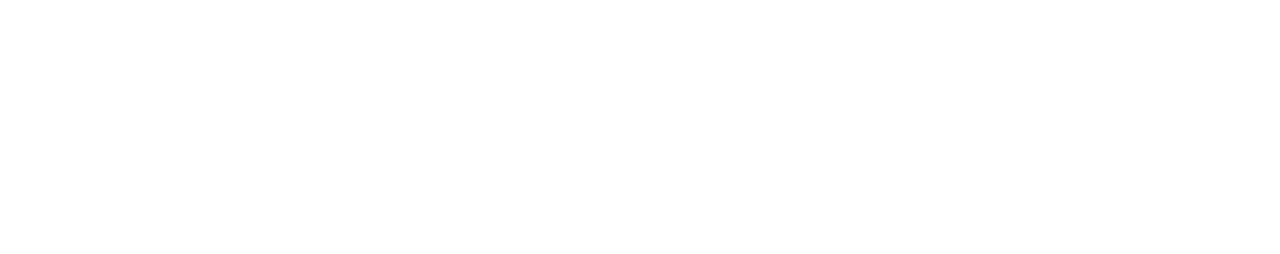
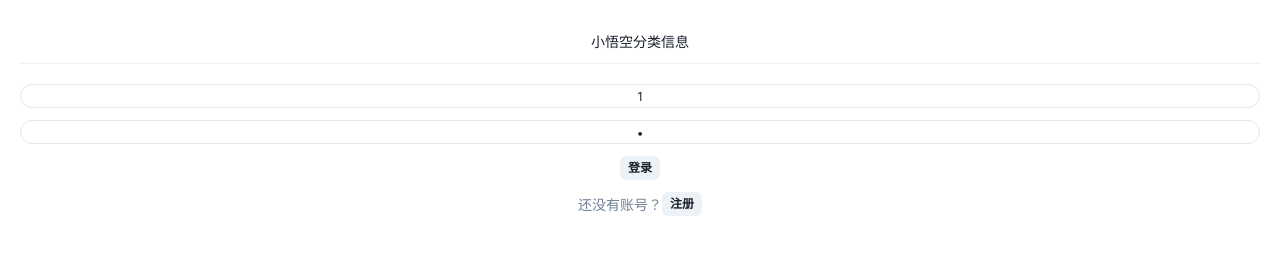
Before and after one commit to NocoleNe/wk, a plain HTML site: page index.html in a window 1280 px wide. Drawn offline with Linux system fonts and the light colour scheme; the site is published under a folder, as on GitHub Pages, so addresses that start at the root find nothing.

Commit message:
Update index.html

```diff
--- a/index.html
+++ b/index.html
@@ -4,8 +4,8 @@
     <meta charset="UTF-8" />
     <meta name="viewport" content="width=device-width, initial-scale=1.0" />
     <title>分类信息</title>
-    <script type="module" crossorigin src="/assets/index--ZSl-KAd.js"></script>
-    <link rel="stylesheet" crossorigin href="/assets/index-CtrVZXv8.css">
+    <script type="module" crossorigin src="assets/index--ZSl-KAd.js"></script>
+    <link rel="stylesheet" crossorigin href="assets/index-CtrVZXv8.css">
   </head>
   <body>
     <div id="root"></div>
```
